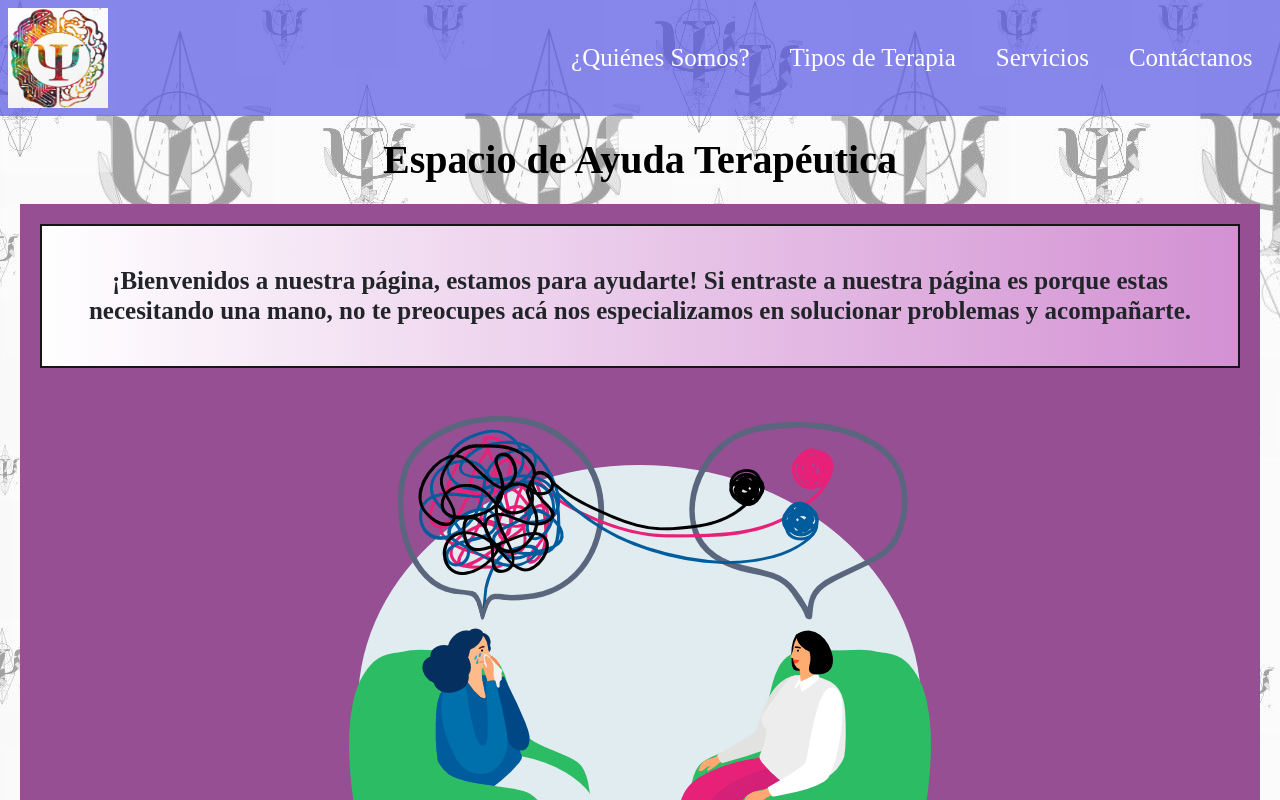
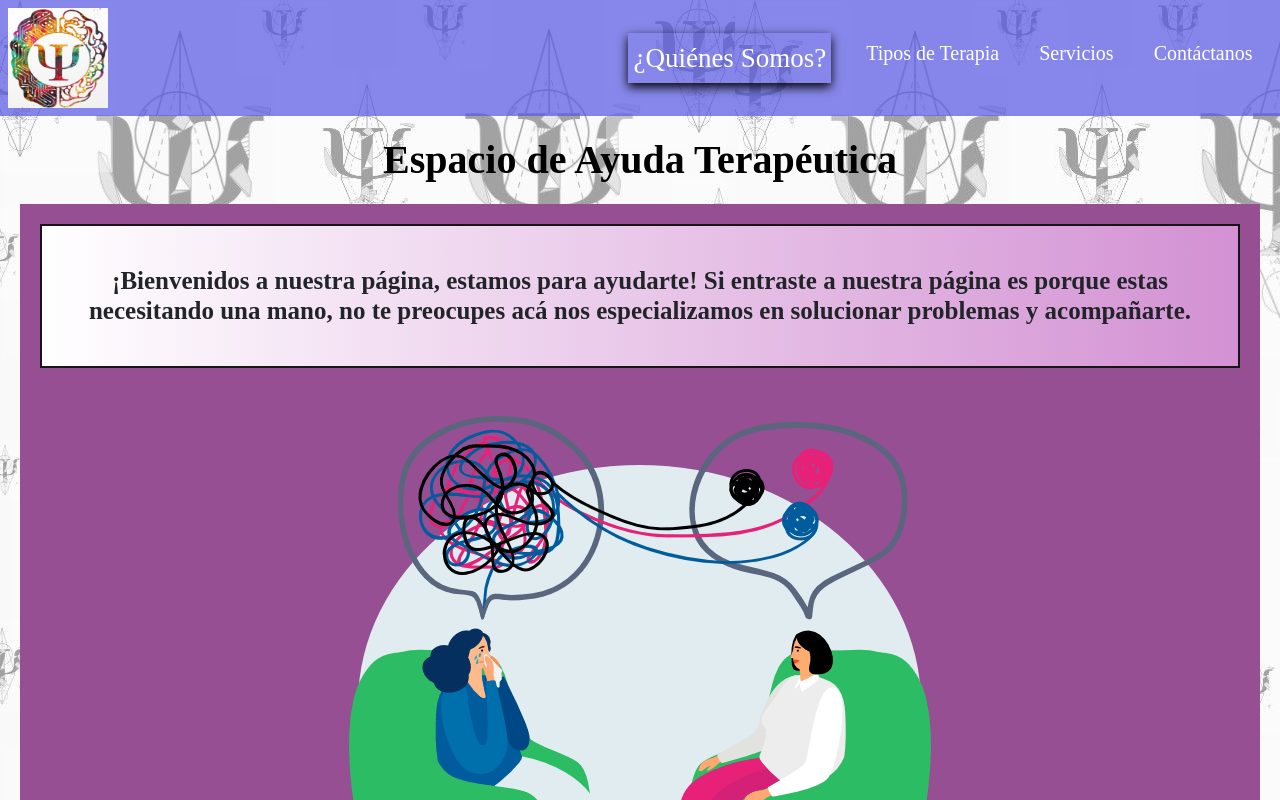
Before and after one commit to majo-eguia/Espacio-de-Ayuda-Terapeutica, a plain HTML site: page index.html in a window 1280 px wide. In both pictures the pointer is over the link "¿Quiénes Somos?". Shown: the top 800 px of the page. Drawn offline with nearby package versions, Linux system fonts and the light colour scheme; a web font is replaced by a local one.

Commit message:
💫 Agrego animacion de hover en la navbar

```diff
--- a/css/style.css
+++ b/css/style.css
@@ -37,8 +37,11 @@ body {
     background-color: rgb(208, 214, 219);
 }
 
-.nav-link.text-white {
-    font-size: 2.5rem;
+.nav-link.text-white:hover {
+    font-size: 2.7rem;
+    color: rgba(255, 255, 255, 1);
+    box-shadow: 0 0.4rem 1rem black;
+    transition: all 0.2s ease;
 }
 
 header h1 {
```
